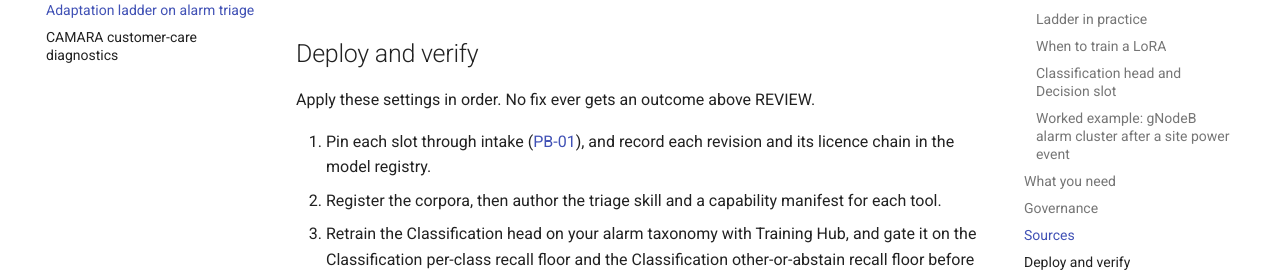
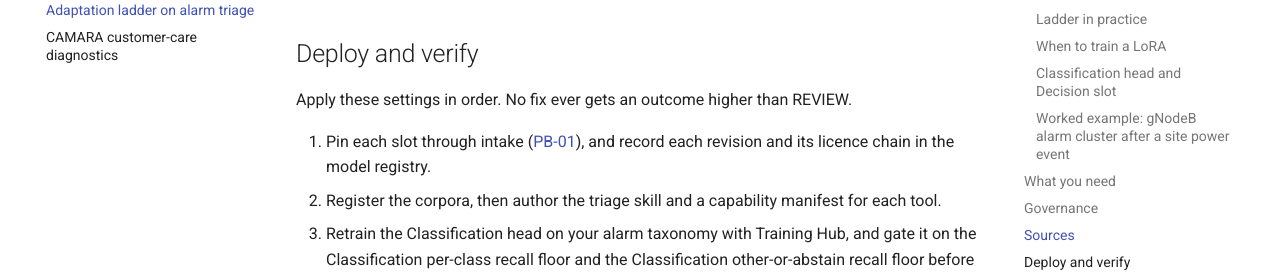
Before and after one commit to ravisharma5/otel-telco-blueprints, an MkDocs documentation site: the page built from catalog/network-operations/alarm-triage-adaptation/README.md, in a window 1280 px wide and 900 px high, scrolled down 9189 px. Shown: the part 170-447 px from the top of the window. Built offline with MkDocs 1.6.1 and Material for MkDocs 9.7.7, drawn with Linux system fonts in a browser that asks for light colours; comment, search, counter and statistics services are not loaded.

Commit message:
docs(catalog): follow the style guide word list in the deploy intros

```diff
--- a/catalog/network-operations/alarm-triage-adaptation/README.md
+++ b/catalog/network-operations/alarm-triage-adaptation/README.md
@@ -202,7 +202,7 @@ Each key claim links its source, as set out in [the Sources table](../../../fram
 
 ## Deploy and verify
 
-Apply these settings in order. No fix ever gets an outcome above REVIEW.
+Apply these settings in order. No fix ever gets an outcome higher than REVIEW.
 
 1. Pin each slot through intake ([PB-01](../../../platform/intake-model-selection/README.md)), and record each revision and its licence chain in the model registry.
 2. Register the corpora, then author the triage skill and a capability manifest for each tool.
```
Also changed, not shown: catalog/agentic-operations/closed-loop-incident-handling/README.md (+1 -1 lines), catalog/business-assurance/camara-care-diagnostics/README.md (+1 -1 lines).
